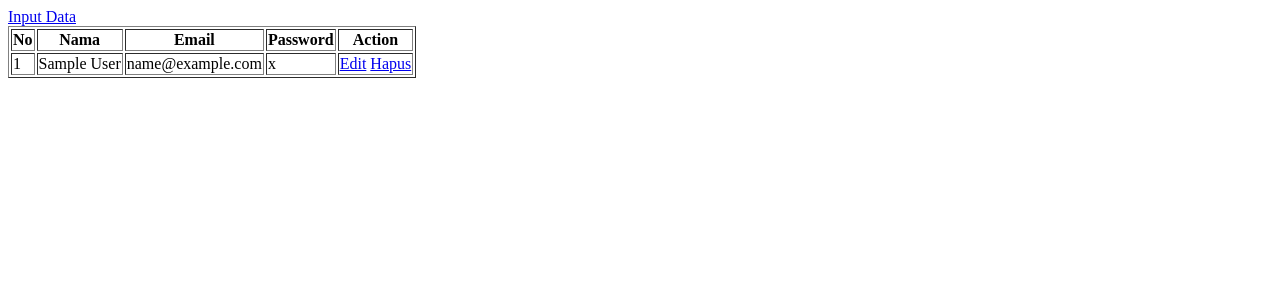
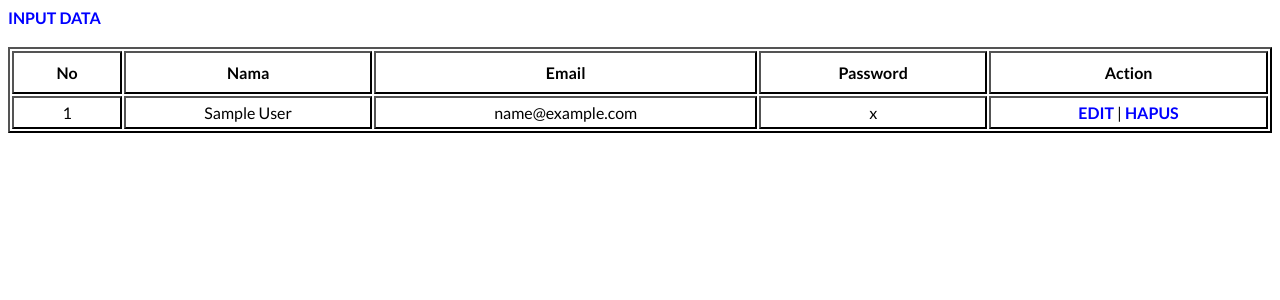
Before and after one commit to kurniadiputra29/ujian_programming, a PHP site: page / in a window 1280 px wide. Shown: the top 300 px of the page. Run offline with PHP 8.4, Linux system fonts and the light colour scheme; tables that the repository leaves empty or names only in its code hold one stand-in row (values such as "Sample post").

Commit message:
tampilan

```diff
--- a/edit.php
+++ b/edit.php
@@ -28,7 +28,7 @@ foreach($db->edit($_GET['id']) as $data){
         </div>
         <div>
           <label for="email">Email</label>
-          <input type="text" name="email" id="email" value="<?php echo $data['email']; ?>">
+          <input type="email" name="email" id="email" value="<?php echo $data['email']; ?>">
         </div>
         <div>
           <label for="password">Password</label>
--- a/index.php
+++ b/index.php
@@ -2,6 +2,33 @@
 <html>
 <head>
 	<title>Index</title>
+	<meta charset="utf-8">
+	<link href="https://fonts.googleapis.com/css?family=Lato:100,100i,300,300i,400,400i,700,700i,900,900i" rel="stylesheet">
+	<style type="text/css">
+		body{
+			font-family: 'Lato', sans-serif;
+		}
+		table{
+			border: 2px outset black;
+			width: 100%;
+			margin-top: 20px;
+		}
+		table th{
+			padding: 10px;
+			border: 2px outset black;
+		}
+		table td{
+			border: 2px outset black;
+			text-align: center;
+			padding: 5px;
+		}
+		a{
+			text-decoration: none;
+			text-transform: uppercase;
+			color: blue;
+			font-weight: bold;
+		}
+	</style>
 </head>
 <body>
 
@@ -12,7 +39,7 @@
 
 	<a href="input.php">Input Data</a>
 
-	<table border="1">
+	<table>
 			<tr>
 				<th>No</th>
 				<th>Nama</th>
@@ -30,7 +57,7 @@
 				<td><?= $row['email']; ?></td>
 				<td><?= $row['password']; ?></td>
 				<td>
-				<a href="edit.php?id=<?= $row['id']; ?>&aksi=edit">Edit</a>
+				<a href="edit.php?id=<?= $row['id']; ?>&aksi=edit">Edit</a> |
 				<a href="proses.php?id=<?= $row['id']; ?>&aksi=hapus">Hapus</a>
 				</td>
 			</tr>
--- a/input.php
+++ b/input.php
@@ -19,7 +19,7 @@
         </div>
         <div>
           <label for="email">Email</label>
-          <input type="text" name="email" id="email" >
+          <input type="email" name="email" id="email" >
         </div>
         <div>
           <label for="password">Password</label>
```
